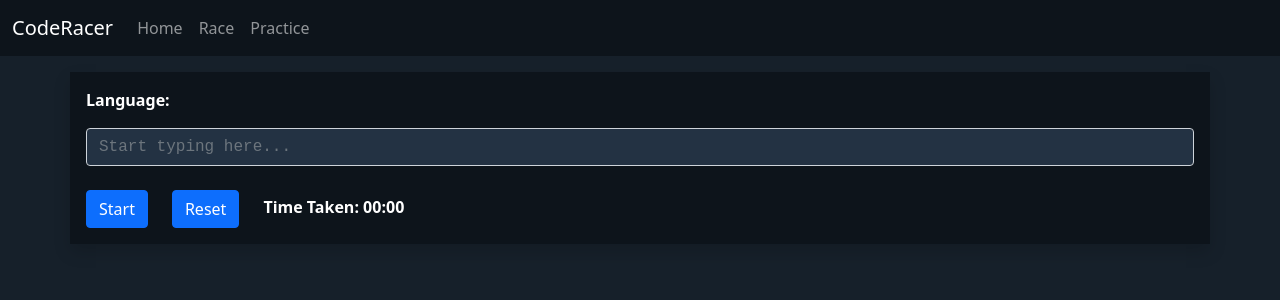
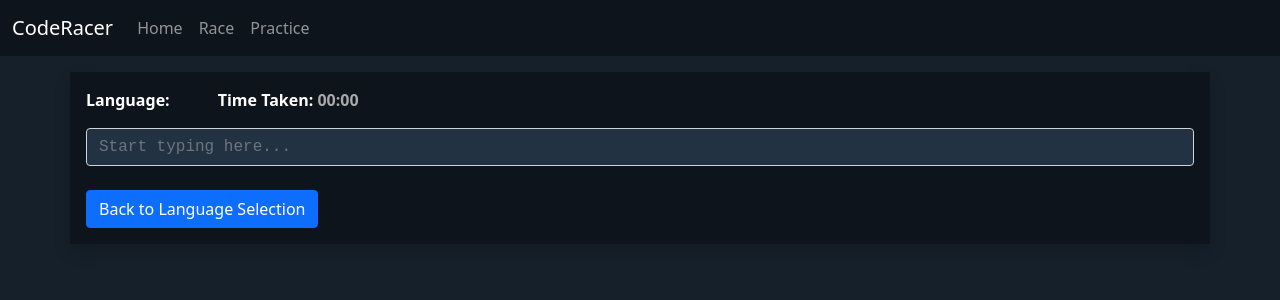
Before and after one commit to Graphcalibur/kfc-orbital-2021, a React (Create React App) app in the folder client/: page /solotyping/1 in a window 1280 px wide. Shown: the top 300 px of the page. Built offline with nearby package versions, Linux system fonts and the light colour scheme; no server answers.

Commit message:
- Removed Start button; Typing starts automatically once the first letter is typed

```diff
--- a/client/src/components/NavBar.jsx
+++ b/client/src/components/NavBar.jsx
@@ -2,7 +2,7 @@ import React from "react";
 import { Link } from "react-router-dom";
 
 const NavBar = () => {
-    return <nav className="navbar navbar-expand-lg navbar-dark box mb-3">
+    return <nav className="navbar navbar-expand-sm navbar-dark box mb-3">
         <div className="container-fluid">
             <Link className="navbar-brand" to="/">CodeRacer</Link>
             <button className="navbar-toggler" type="button" data-bs-toggle="collapse" data-bs-target="navbarNavAltMarkup" aria-controls="navbarNavAltMarkup" aria-expanded="false" aria-label="Toggle navigation">
--- a/client/src/pages/SoloTyping/SoloTyping.jsx
+++ b/client/src/pages/SoloTyping/SoloTyping.jsx
@@ -1,9 +1,8 @@
 import React, { Component } from "react";
-import { withRouter } from "react-router-dom";
+import { Link, withRouter } from "react-router-dom";
 import "./SoloTyping.css";
 import Code from "./components/Code";
 import Header from "./components/Header";
-import Timer from "./components/Timer";
 import TypingStats from "./components/TypingStats";
 
 class SoloTyping extends Component {
@@ -64,6 +63,7 @@ class SoloTyping extends Component {
     };
 
     reset = () => {
+      console.log("rofl");
       this.stopTyping();
 
       this.setState({
@@ -123,6 +123,9 @@ class SoloTyping extends Component {
 
     /* Check for wrong inputs whenever the input changes */
     handleInputChange = (event) => {
+      if (!this.state.started) {
+        this.startTyping();
+      }
       const { code, curr_line_num, curr_input } = this.state;
 
       const new_input = event.target.value;
@@ -152,11 +155,17 @@ class SoloTyping extends Component {
     };
 
     render() {
+      const ended = this.state.started && !this.state.typing;
+
       return (
         <div
           className="shadow p-3 container-xl gap-3 mt-3 box"
         >
-          <Header language={this.state.language} />
+          <Header
+            language={this.state.language}
+            elapsed_time={this.state.elapsed_time}
+            typing={this.state.typing}
+          />
 
           <Code
             code={this.state.code}
@@ -172,7 +181,7 @@ class SoloTyping extends Component {
             placeholder="Start typing here..."
             style={this.getInputStyle()}
             value={this.state.curr_input}
-            readOnly={!this.state.typing}
+            readOnly={ended}
             onKeyPress={this.handleSubmit}
             ref={(input) =>
               (this.text_input = input)
@@ -180,30 +189,19 @@ class SoloTyping extends Component {
             onChange={(event) => this.handleInputChange(event)}
           />
 
-          <button
-            onClick={this.startTyping}
-            type="button"
-            className="btn btn-primary me-4"
-            disabled={this.state.started}
-          >
-            Start
-          </button>
-
-          <button
-            onClick={this.reset}
-            type="button"
-            className="btn btn-primary me-4"
-          >
-            Reset
-          </button>
-
-          <Timer elapsed_time={this.state.elapsed_time} />
+          <Link to={`/lang`}>
+            <button className="btn me-2 btn-primary">
+              Back to Language Selection
+            </button>
+          </Link>
 
           <TypingStats
-            ended={this.state.started && !this.state.typing}
+            ended={ended}
             code={this.state.code}
             typed_wrong={this.state.typed_wrong}
             elapsed_time={this.state.elapsed_time}
+            reset={this.reset}
+            getCode={this.getCode}
           />
         </div>
       );
--- a/client/src/pages/SoloTyping/components/Header.jsx
+++ b/client/src/pages/SoloTyping/components/Header.jsx
@@ -1,9 +1,14 @@
 import React from 'react';
+import Timer from "./Timer";
 
 const Header = (props) => {
-    return <b className="text">
-        Language: {props.language}
-    </b>
+    return <div className="d-flex flex-sm-row gap-5">
+        <b className="text">
+            Language: {props.language}
+        </b>
+
+        <Timer elapsed_time={props.elapsed_time} typing={props.typing} />
+    </div>
 }
 
 export default Header;
--- a/client/src/pages/SoloTyping/components/Timer.jsx
+++ b/client/src/pages/SoloTyping/components/Timer.jsx
@@ -3,12 +3,13 @@ import React from 'react';
 const Timer = (props) => {
     const { elapsed_time } = props;
     const padZeroes = (num) => num < 10 ? "0" + num.toString() : num;
+    const colorTime = () => props.typing ? {} : {color: "#AAAAAA"};
 
     const mins = padZeroes(Math.floor(elapsed_time / 60000));
     const secs = padZeroes(Math.floor(elapsed_time / 1000) % 60);
 
     return <b className="text">
-        Time Taken: {mins}:{secs}
+        Time Taken: <span style={colorTime()}>{mins}:{secs}</span>
     </b>
 }
 
--- a/client/src/pages/SoloTyping/components/TypingStats.jsx
+++ b/client/src/pages/SoloTyping/components/TypingStats.jsx
@@ -16,10 +16,31 @@ const TypingStats = (props) => {
     const wpm = Math.round(code_length / 5 / (props.elapsed_time / 60000));
 
     return (
-      <p className="text">
-        Accuracy: {accuracy}% <br />
-        Speed: {wpm} WPM
-      </p>
+      <div className="mt-3">
+        <hr className="text"/>
+        <h3 className="text">Your Typing Stats:</h3>
+
+        <p className="text">
+          Accuracy: {accuracy}% <br />
+          Speed: {wpm} WPM
+        </p>
+
+        <button
+          onClick={props.reset}
+          type="button"
+          className="btn btn-primary me-4"
+        >
+          Try Again
+        </button>
+
+        <button
+          onClick={() => {props.getCode(); props.reset();}}
+          type="button"
+          className="btn btn-primary me-4"
+        >
+          New Practice
+        </button>
+      </div>
     );
 }
 
```
